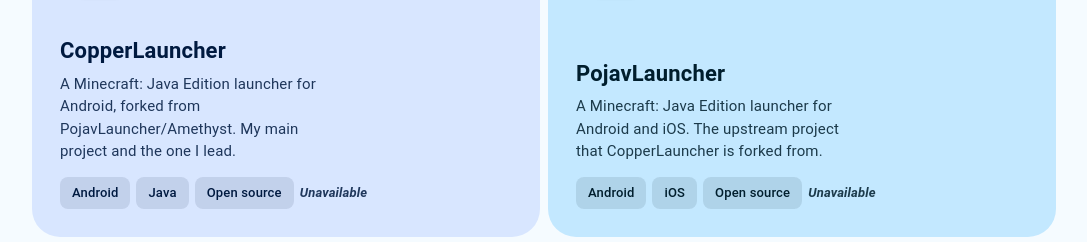
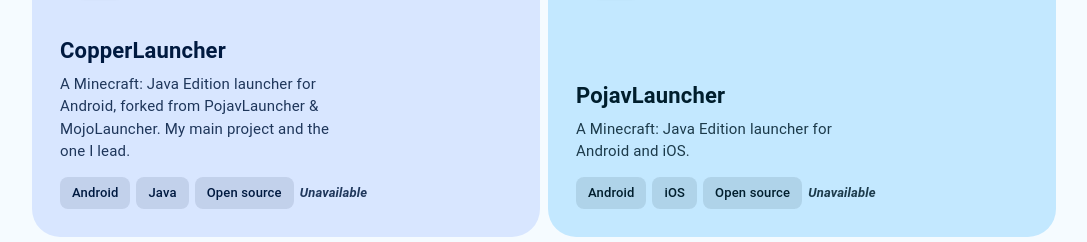
Before and after one commit to MaxJubayerYT/MaxJubayerYT.github.io, a plain HTML site: page index.html in a window 1280 px wide. Shown: the part 1555-1797 px from the top of the page, without its empty margins (96-1183 px from the left). Drawn offline with Linux system fonts and the light colour scheme; no server answers; a web font is replaced by a local one.

Commit message:
Revise project descriptions in index.html
Updated project descriptions for CopperLauncher and PojavLauncher.

```diff
--- a/index.html
+++ b/index.html
@@ -168,7 +168,7 @@
       <img class="proj-icon proj-icon--lg" src="https://cdn.modrinth.com/data/RpWLN4fj/048fa640db6030b9b8d89fa4f1c36bbd5c1a5732_96.webp" alt="" width="80" height="80" loading="lazy" referrerpolicy="no-referrer" onerror="this.hidden=true">
       <div>
         <h3>CopperLauncher</h3>
-        <p>A Minecraft: Java Edition launcher for Android, forked from PojavLauncher/Amethyst. My main project and the one I lead.</p>
+        <p>A Minecraft: Java Edition launcher for Android, forked from PojavLauncher & MojoLauncher. My main project and the one I lead.</p>
         <div class="chips"><span class="chip">Android</span><span class="chip">Java</span><span class="chip">Open source</span><span class="chip dl" data-gh="CopperLauncher/Copper-Android" hidden><svg class="icon icon-sm" aria-hidden="true"><use href="#i-download"/></svg><span class="dl__n"></span></span></div>
       </div>
     </a>
@@ -176,7 +176,7 @@
       <img class="proj-icon proj-icon--lg" src="https://github.com/TeamPojavLauncher.png?size=160" alt="" width="80" height="80" loading="lazy" referrerpolicy="no-referrer" onerror="this.hidden=true">
       <div>
         <h3>PojavLauncher</h3>
-        <p>A Minecraft: Java Edition launcher for Android and iOS. The upstream project that CopperLauncher is forked from.</p>
+        <p>A Minecraft: Java Edition launcher for Android and iOS.</p>
         <div class="chips"><span class="chip">Android</span><span class="chip">iOS</span><span class="chip">Open source</span><span class="chip dl" data-gh="TeamPojavLauncher/PojavLauncher" hidden><svg class="icon icon-sm" aria-hidden="true"><use href="#i-download"/></svg><span class="dl__n"></span></span></div>
       </div>
     </a>
```
